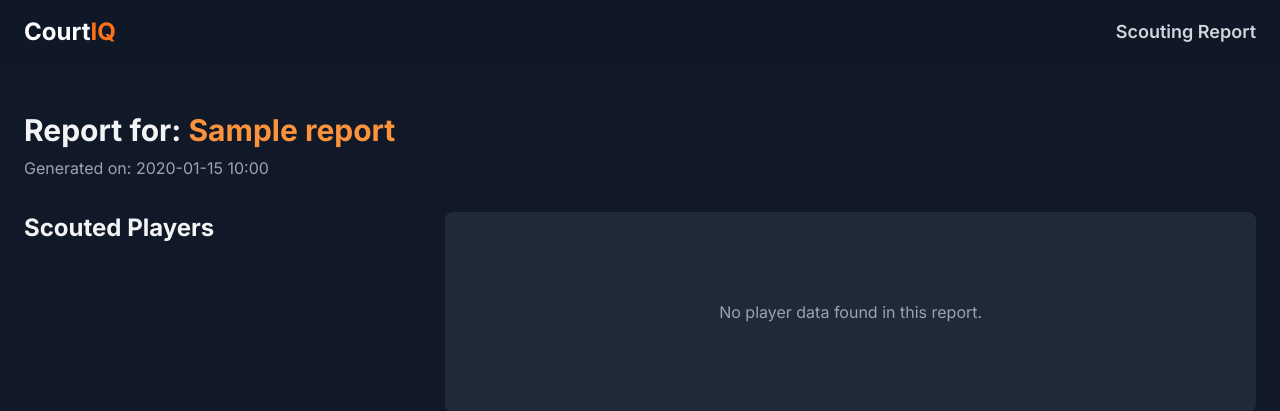
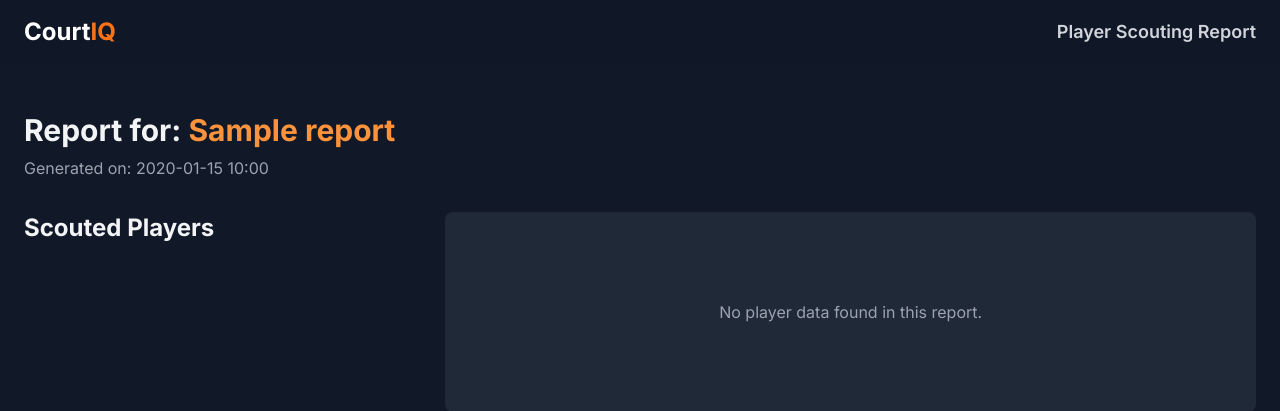
Before and after one commit to Omarelhaq-fi/courtiqpython, a Flask app: template templates/report.html in a window 1280 px wide. Shown: the top 411 px of the page. Run offline with Flask 3, Linux system fonts and the light colour scheme; the template is opened without the code that fills it: most values are stand-ins (such as "Sample title", 1, 10 or a date in 2020); some libraries are stand-ins or nearby versions.

Commit message:
Update report.html

```diff
--- a/templates/report.html
+++ b/templates/report.html
@@ -5,11 +5,13 @@
     <meta name="viewport" content="width=device-width, initial-scale=1.0">
     <title>CourtIQ - Scouting Report: {{ report.team_name }}</title>
     <script src="https://cdn.tailwindcss.com"></script>
-    <link href="https://fonts.googleapis.com/css2?family=Inter:wght@400;500;600;700;800&display=swap" rel="stylesheet">
+    <link href="https://fonts.googleapis.com/css2?family=Inter:wght@400;500;600;700;800;900&display=swap" rel="stylesheet">
     <style>
         body { font-family: 'Inter', sans-serif; background-color: #111827; color: #F3F4F6; }
-        .player-card.active, .player-card:hover { background-color: #374151; }
+        .player-card.active, .player-card:hover { background-color: #374151; transform: translateY(-2px); }
         .player-card.active { border-left-color: #F97316; }
+        .player-avatar { width: 60px; height: 70px; position: relative; background-color: #4b5563; border-radius: 8px 8px 2px 2px; border-top: 8px solid #f97316; flex-shrink: 0; }
+        .player-avatar .number { font-size: 2rem; font-weight: 900; color: white; position: absolute; top: 45%; left: 50%; transform: translate(-50%, -50%); }
     </style>
 </head>
 <body class="antialiased">
@@ -17,21 +19,18 @@
     <header class="bg-gray-900/80 backdrop-blur-sm sticky top-0 w-full z-50">
         <nav class="container mx-auto px-6 py-4 flex items-center justify-between">
             <a href="{{ url_for('dashboard') }}" class="text-2xl font-bold text-white">Court<span class="text-orange-500">IQ</span></a>
-            <div class="text-lg text-gray-300 font-semibold">Scouting Report</div>
+            <div class="text-lg text-gray-300 font-semibold">Player Scouting Report</div>
         </nav>
     </header>
 
     <main class="container mx-auto px-6 py-12">
         <h1 class="text-3xl font-bold mb-2">Report for: <span class="text-orange-400">{{ report.team_name }}</span></h1>
         <p class="text-gray-400 mb-8">Generated on: {{ report.created_at.strftime('%Y-%m-%d %H:%M') }}</p>
-
         <div class="grid lg:grid-cols-12 gap-8">
             <!-- Left Column: Player List -->
             <div class="lg:col-span-4">
                 <h2 class="text-2xl font-bold mb-4">Scouted Players</h2>
-                <div id="player-list" class="space-y-3">
-                    <!-- Player cards will be injected here -->
-                </div>
+                <div id="player-list" class="space-y-3"></div>
             </div>
 
             <!-- Right Column: Player Details -->
@@ -52,8 +51,9 @@
         function renderPlayerList() {
             playerListContainer.innerHTML = reportData.map(player => `
                 <div class="player-card bg-gray-800 p-3 rounded-lg flex items-center gap-4 border-l-4 border-transparent cursor-pointer" data-player-id="${player.id}">
+                    <div class="player-avatar"><span class="number">${player.number}</span></div>
                     <div>
-                        <h4 class="font-bold text-lg">${player.name} #${player.number}</h4>
+                        <h4 class="font-bold text-lg">${player.name}</h4>
                         <p class="text-sm text-orange-400">${player.points} PTS | ${player.rebounds} REB | ${player.assists} AST</p>
                     </div>
                 </div>
@@ -80,19 +80,23 @@
 
             playerDetailsContainer.innerHTML = `
                 <div class="flex flex-col sm:flex-row gap-6 items-center mb-6">
+                    <div class="player-avatar" style="width: 80px; height: 90px;"><span class="number">${player.number}</span></div>
                     <div>
                         <h3 class="text-4xl font-bold">${player.name}</h3>
-                        <p class="text-lg text-gray-400">#${player.number} | MIN: ${formatTime(player.minutes)}</p>
+                        <p class="text-lg text-gray-400">MIN: ${formatTime(player.minutes)}</p>
                     </div>
                 </div>
 
                 <div class="mb-8">
                     <h4 class="text-xl font-bold mb-4">Full Statistics</h4>
                     <div class="bg-gray-900/50 p-4 rounded-lg">
-                        <div class="grid grid-cols-3 sm:grid-cols-4 md:grid-cols-5 gap-y-6 gap-x-4 text-center">
+                        <div class="grid grid-cols-3 sm:grid-cols-4 md:grid-cols-6 gap-y-6 gap-x-4 text-center">
                             <div><div class="text-xs text-gray-400">PTS</div><div class="text-xl font-bold">${player.points}</div></div>
                             <div><div class="text-xs text-gray-400">REB</div><div class="text-xl font-bold">${player.rebounds}</div></div>
                             <div><div class="text-xs text-gray-400">AST</div><div class="text-xl font-bold">${player.assists}</div></div>
+                            <div><div class="text-xs text-gray-400">STL</div><div class="text-xl font-bold">${player.steals}</div></div>
+                            <div><div class="text-xs text-gray-400">BLK</div><div class="text-xl font-bold">${player.blocks}</div></div>
+                            <div><div class="text-xs text-gray-400">TO</div><div class="text-xl font-bold">${player.turnovers}</div></div>
                             <div><div class="text-xs text-gray-400">2PT M-A</div><div class="text-xl font-bold">${player.fg2m}-${player.fg2a}</div></div>
                             <div><div class="text-xs text-gray-400">2P%</div><div class="text-xl font-bold">${fg2_pct}</div></div>
                             <div><div class="text-xs text-gray-400">3PT M-A</div><div class="text-xl font-bold">${player.fg3m}-${player.fg3a}</div></div>
```
